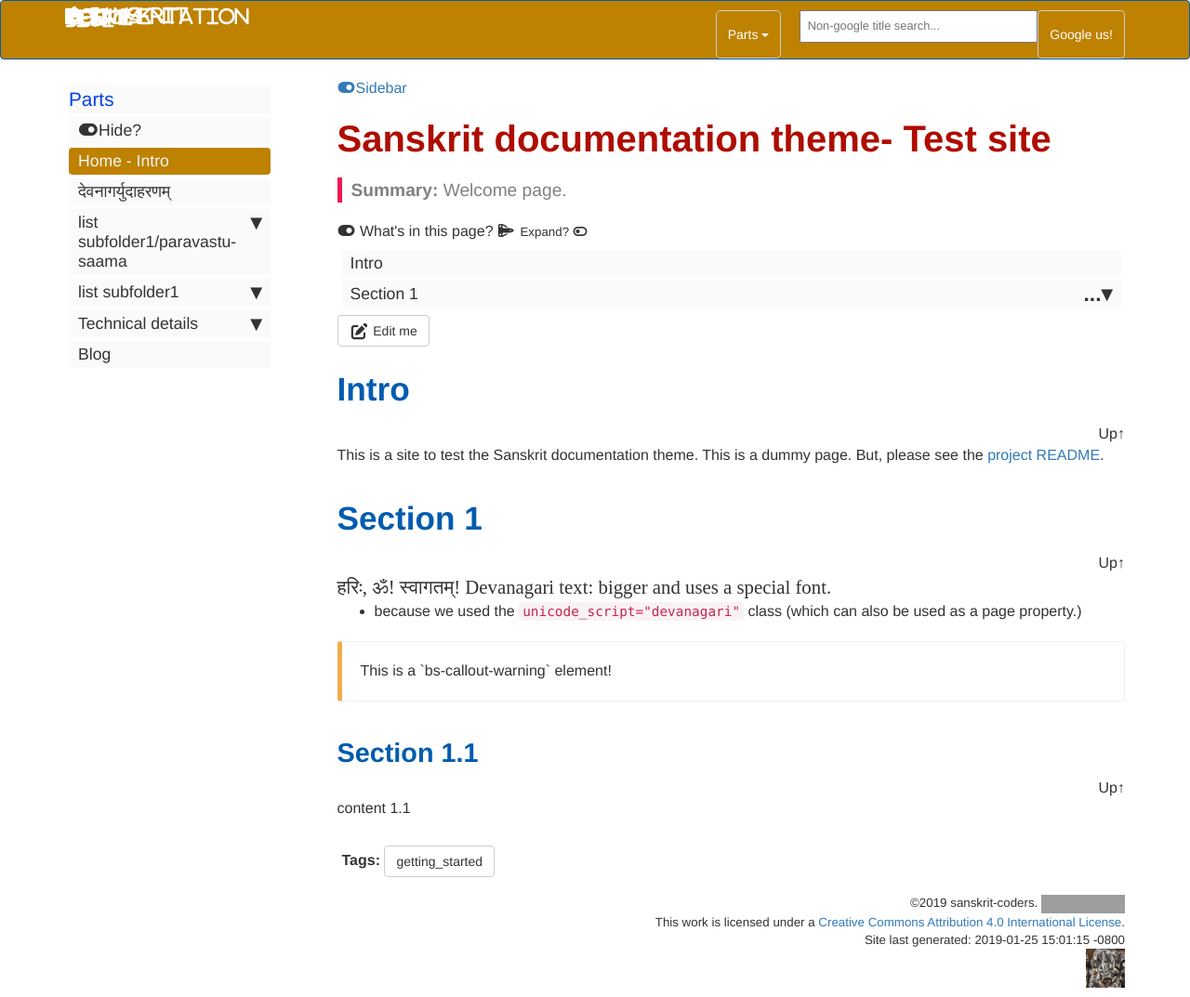
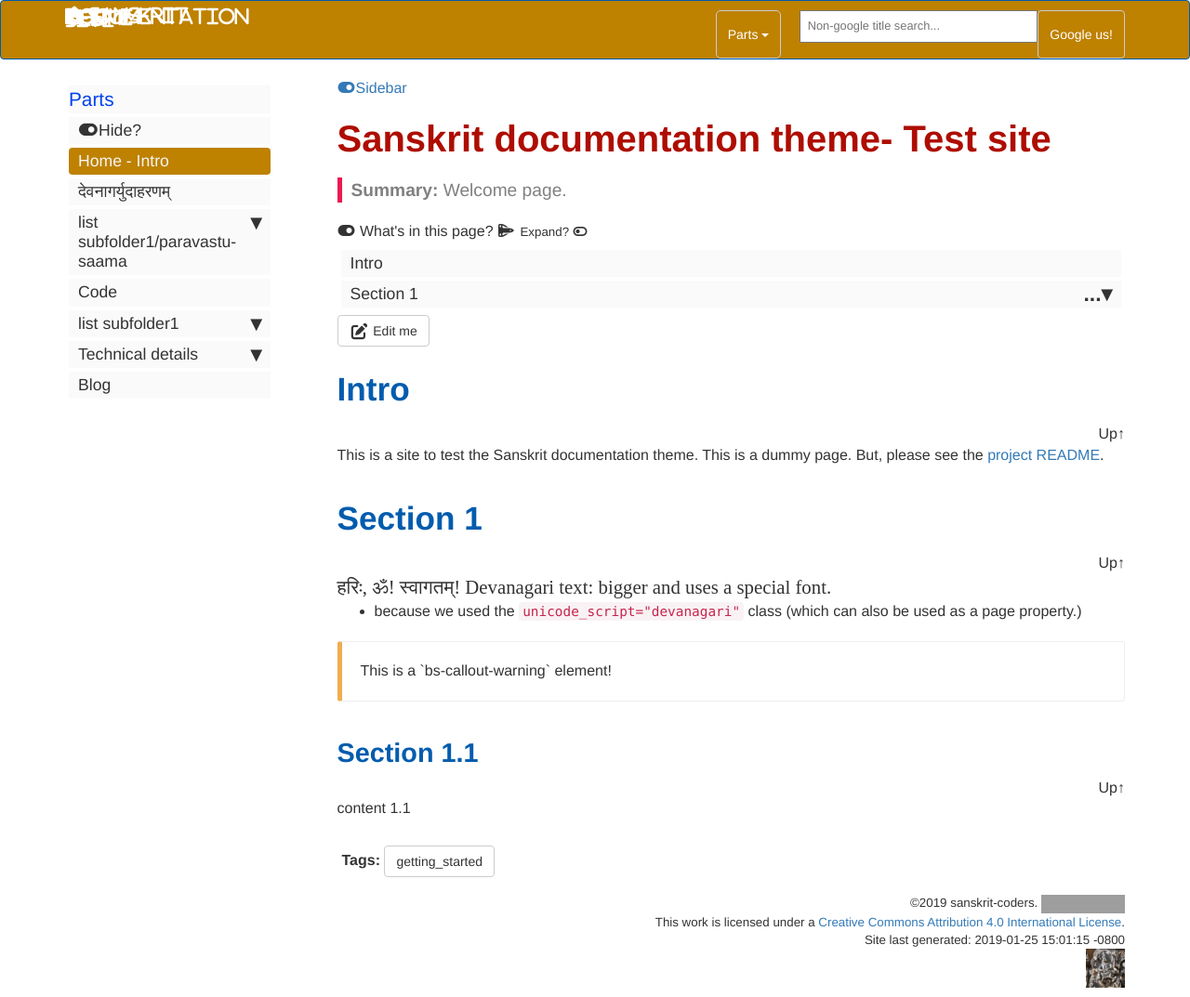
Before and after one commit to sanskrit-coders/sanskrit-documentation-theme, a Jekyll site: the page built from index.md, in a window 1280 px wide and 1073 px high. Shown: the whole window at 93% size. Built offline with Jekyll 4.4.1, drawn with Linux system fonts in a browser that asks for light colours; nearby versions of some CDN libraries; some web fonts are replaced; library files that are not in the unit come from our copies; comment, search, counter and statistics services are not loaded; grey boxes are pictures that could not be loaded.

Commit message:
Content update.

```diff
--- a/_data/sidebars/home_sidebar.yml
+++ b/_data/sidebars/home_sidebar.yml
@@ -8,6 +8,8 @@ contents:
   - title: list subfolder1/paravastu-saama
     contents:
       - url: dir://subfolder1/paravastu-saama
+  - title: Code
+    url: https://sanskrit-coders.github.io/site/
   - title: list subfolder1
     contents:
     - url: dir://subfolder1/
--- a/assets/js/on_doc_ready/sidebar.js
+++ b/assets/js/on_doc_ready/sidebar.js
@@ -4,9 +4,12 @@ function getSidebarItemHtml(sidebarItem) {
     var item_url_stripped = sidebarItem.url || "#";
     item_url_stripped = item_url_stripped.replace("index.html", "").replace("index.md", "").replace(".md", ".html");
 
+
     var urlTarget = "";
+    var destination_url = `${siteBaseurl + item_url_stripped }`;
     if (item_url_stripped.startsWith("http://") || item_url_stripped.startsWith("https://") || item_url_stripped.startsWith("ftp://")) {
         urlTarget = "_newTab";
+        destination_url = item_url_stripped;
     }
     // console.debug(item_url_stripped);
     var list_item_css_class = "inactive";
@@ -40,7 +43,7 @@ function getSidebarItemHtml(sidebarItem) {
     }
     else {
         var title = sidebarItem.title || pageUrlToTitle[item_url_stripped];
-        var itemHtml = `<li class="${list_item_css_class}"><a href="${siteBaseurl + item_url_stripped }" target="">${title}</a></li>`;
+        var itemHtml = `<li class="${list_item_css_class}"><a href="${destination_url}" target="">${title}</a></li>`;
     }
     return itemHtml;
 }
```
Also changed, not shown: sanskrit-documentation-theme.gemspec.
